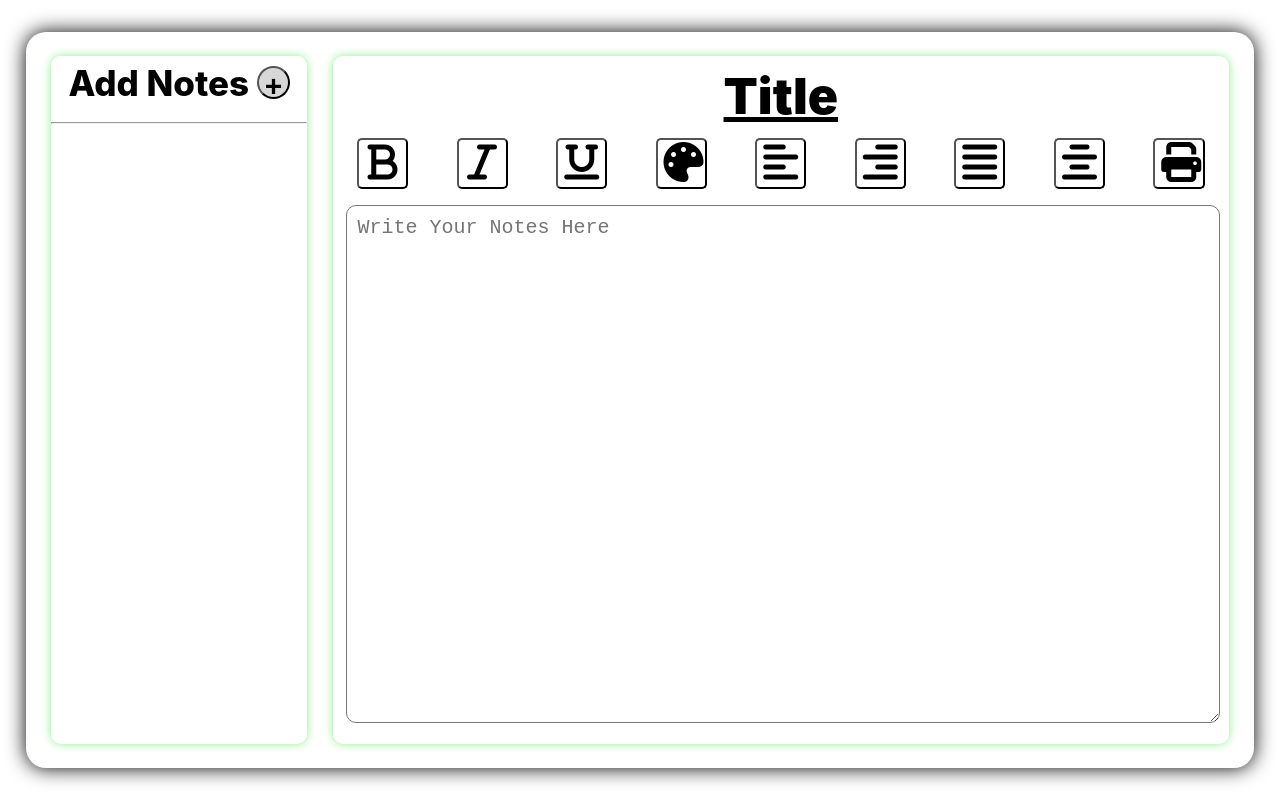
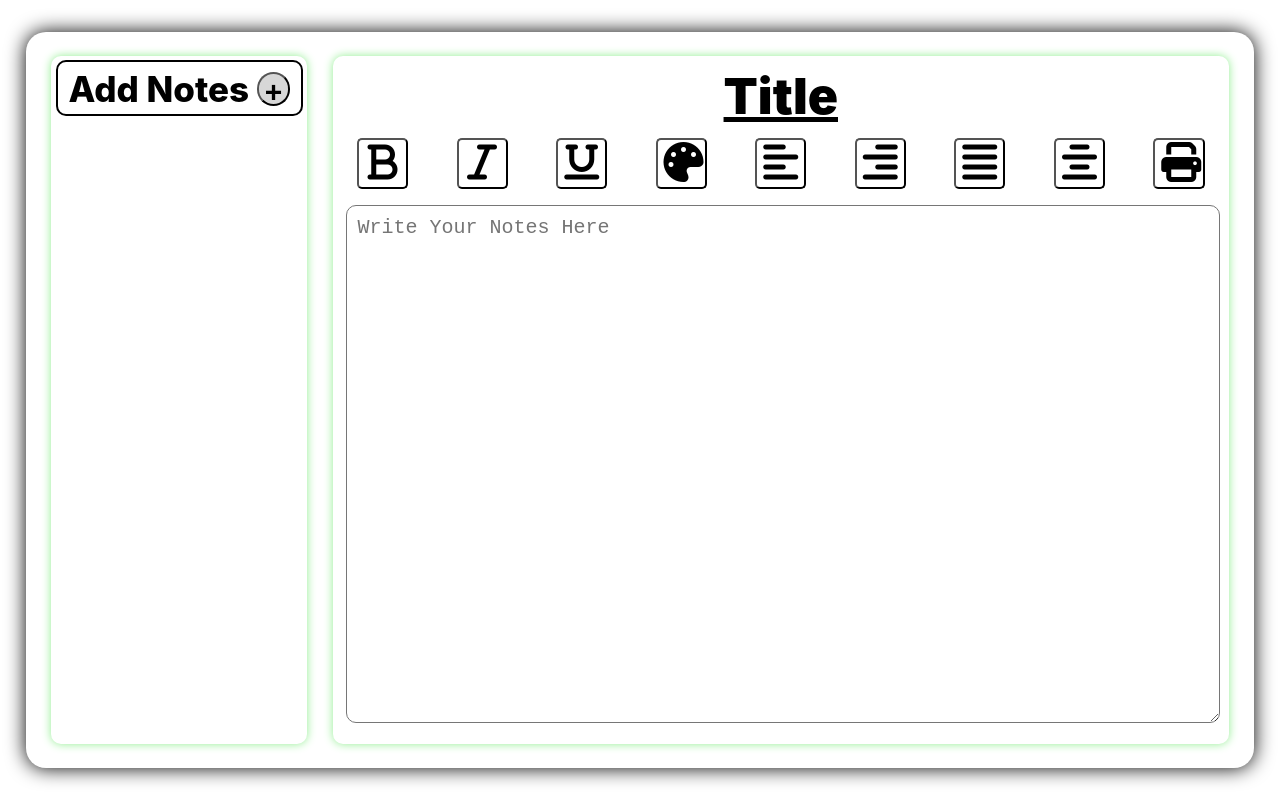
Before and after one commit to SnowFlowerr/Notes-Maker, a React (Create React App) app: page / in a window 1280 px wide. Built offline with nearby package versions, Linux system fonts and the light colour scheme.

Commit message:
first commit

```diff
--- a/src/components/Navbar.jsx
+++ b/src/components/Navbar.jsx
@@ -29,17 +29,16 @@ export default function Navbar({ note, setNote, arrNotes, setArrNotes }) {
     return (
         <div className={styles.Navbox}>
             <div className={styles.addNotes}>Add Notes <button className={styles.addNotesBtn} onClick={handleaddInput}> +</button>
-                <hr />
-            </div>
+                {/* <hr /> */}
             {add && (
                 <div className={styles.inputBox}>
                     <form >
                         <input type="text" placeholder=' Enter The Title' onChange={handleChange} value={note.title} id='title' />
-                        <button onClick={handleClick}>Save</button>
+                        <button onClick={handleClick}><i class="fa-solid fa-floppy-disk"></i></button>
                     </form>
-                    <hr />
                 </div>
             )}
+            </div>
             <div className={styles.titlesBox}>
             {arrNotes.map((element,index) => <div><button onClick={()=>handleDisplay(index)} className={styles.titleBtn}>{element.title}</button> <button className={styles.deleteBtn} onClick={()=>handleDelete(index)}><i class="fa-solid fa-trash"></i></button></div>)}
             </div>
--- a/src/components/Navbar.module.css
+++ b/src/components/Navbar.module.css
@@ -25,20 +25,24 @@
     font-size: 35px;
     font-weight: 800;
     position: fixed;
-    height: 8.1%;
+    /* height: 7%; */
     /* margin-left: 2%; */
-    /* border: 2px solid black; */
+    border: 2px solid black;
     background-color: white;
     border-radius: 10px;
-    width: 20vw;
+    width: 19vw;
+    margin-left: 0.35vw;
+    margin-top: 0.35vw;
+    padding-bottom: 0.3vw;
 }
 .inputBox{
     /* border: 2px solid black; */
-    width: 70vw;
-    left: 26vw;
-    top: 7vh;
-    padding-top: 01vw;
-    position: fixed;
+    width: 19vw;
+     /* left: 26vw; */
+    /* top: 15vh; */
+    /* margin-left: 0.35vw; */
+
+    /* position: fixed; */
     text-align: center;
     background-color: white;
     border-radius: 20px;
@@ -46,15 +50,15 @@
 .inputBox input{
     width: 75%;
     border-radius: 10px;
-    font-size: 30px;
+    font-size: 20px;
     margin-right: 1%;
     margin-bottom: 0.3vw;
     /* margin-bottom: 10px; */
 }
 .inputBox button{
-    width: 21%;
+    width: 15%;
     border-radius: 10px;
-    font-size: 30px;
+    font-size: 20px;
 }
 .titleBtn{
     width: 83%;
--- a/src/components/Notes.jsx
+++ b/src/components/Notes.jsx
@@ -148,6 +148,7 @@ export default function Notes({ note, setNote }) {
             WinPrint.print();
             WinPrint.close();
         }
+        setPrint(true);
     }
 
     return (
```
